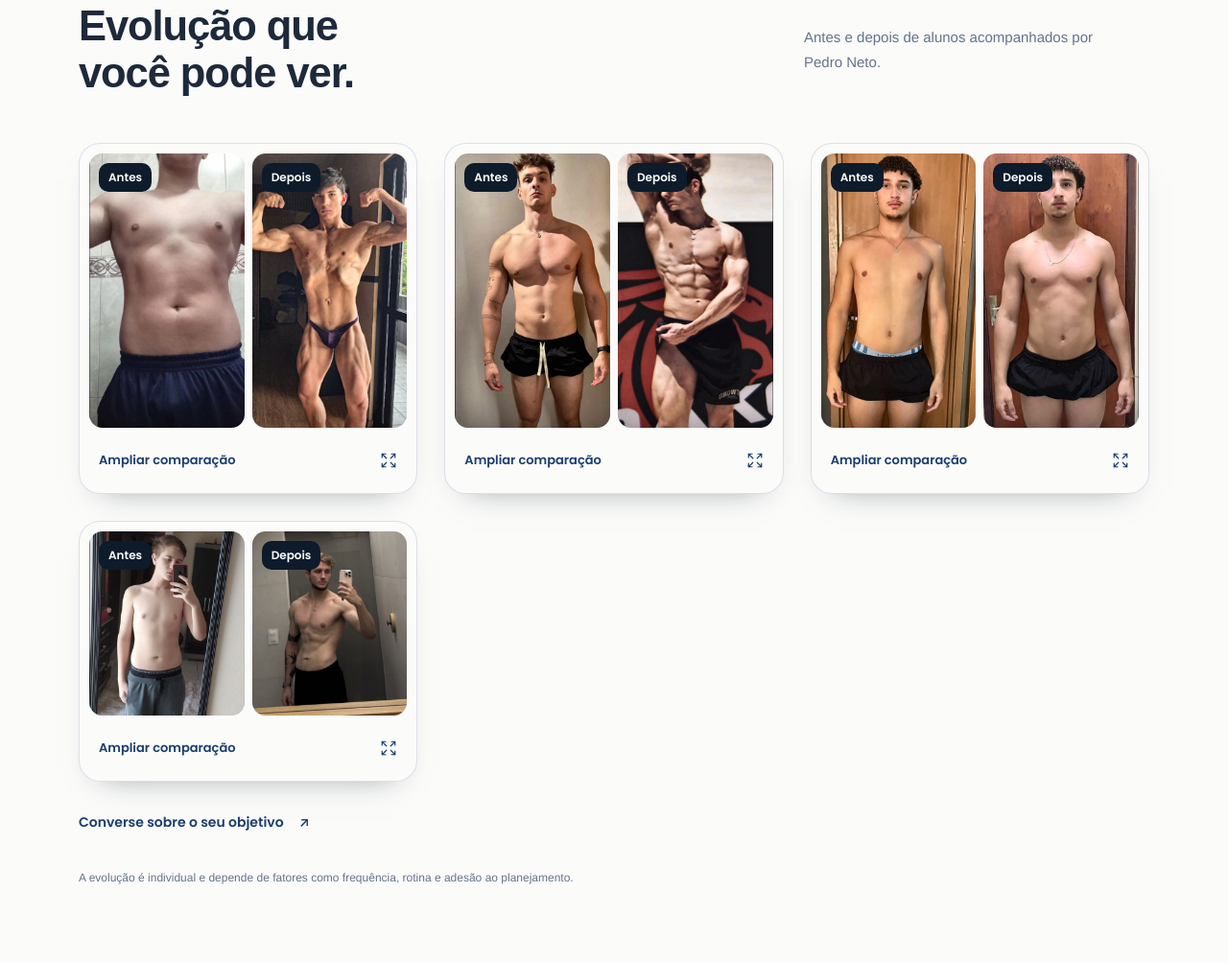
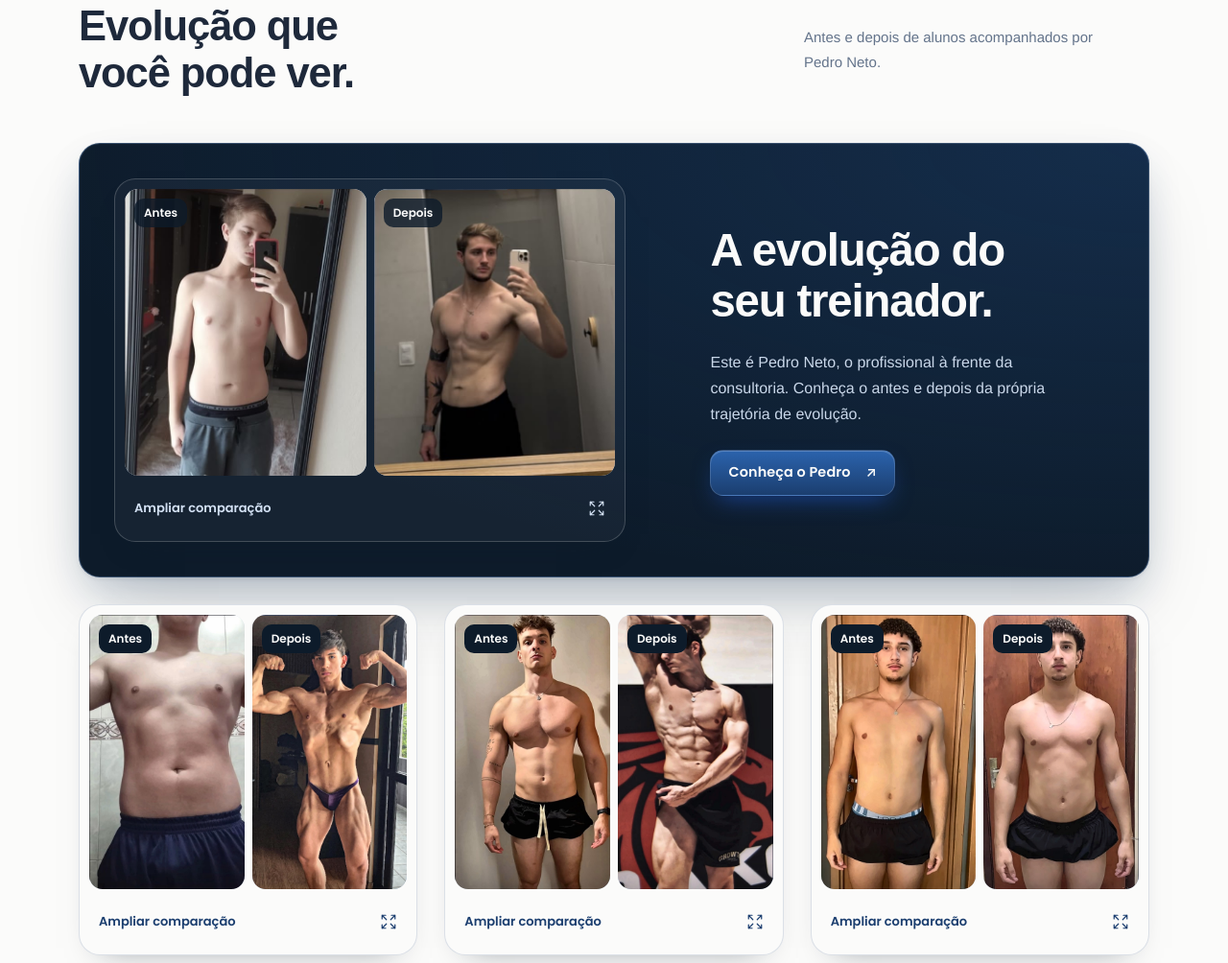
Before and after one commit to daviespedro/pedronetotreinador, a website: page js/public/index.html in a window 1280 px wide. Shown: the part 2646-3650 px from the top of the page at 96% size. Drawn offline with Linux system fonts and the light colour scheme.

Commit message:
feat: destaca evolução do Pedro Neto na galeria

```diff
--- a/js/public/consultoria-config.js
+++ b/js/public/consultoria-config.js
@@ -11,10 +11,10 @@ window.consultoriaConfig = {
   // Adicione apenas material autorizado. Cada entrada pode ter fotos, relato ou ambos.
   // { nome: '', antes: '', depois: '', relato: '', avatar: '' }
   resultados: [
+    { nome: 'Pedro Neto', montagem: 'image/evolucao-04.jpg', compacta: true, destaque: true },
     { montagem: 'image/evolucao-01.jpg' },
     { montagem: 'image/evolucao-02.jpg' },
     { montagem: 'image/evolucao-03.jpg' },
-    { montagem: 'image/evolucao-04.jpg', compacta: true },
   ],
   planos: {
     trimestral: { valor: 'R$ 499,90' },
--- a/js/public/consultoria.css
+++ b/js/public/consultoria.css
@@ -1482,3 +1482,58 @@
 .landing .comparison-art-compact [data-after] {
   left: -125.559701%;
 }
+
+/* A trajetória do próprio treinador abre a galeria. */
+.landing .result-owner {
+  grid-column: 1 / -1;
+  display: grid;
+  grid-template-columns: minmax(0, 1.2fr) minmax(0, 1fr);
+  align-items: center;
+  gap: clamp(28px, 5vw, 64px);
+  padding: clamp(16px, 3vw, 36px);
+  border: 1px solid #759bce66;
+  border-radius: var(--r-lg);
+  background: radial-gradient(ellipse at 100% 0, #2b63ad40, transparent 75%), var(--navy);
+  box-shadow: var(--shadow-lg);
+  color: var(--white);
+}
+.landing .result-owner .result-slot {
+  border-color: #ffffff30;
+  background: #ffffff0a;
+}
+.landing .result-owner .result-expand {
+  color: #d2e0f3;
+}
+.landing .result-owner .result-expand:hover {
+  background: #ffffff0a;
+}
+.landing .result-owner .comparison span {
+  background: #0d1b2acc;
+}
+.landing .result-owner-copy {
+  padding: clamp(8px, 2vw, 24px);
+}
+.landing .result-owner-copy h3 {
+  font-size: clamp(30px, 3.7vw, 48px);
+  line-height: 1.12;
+}
+.landing .result-owner-copy p {
+  margin-block: 24px;
+  color: #c9d7e9;
+  font-size: 16px;
+}
+.landing .result-owner-copy a {
+  display: inline-flex;
+  align-items: center;
+  gap: 16px;
+  min-height: 48px;
+}
+@media (max-width: 760px) {
+  .landing .result-owner {
+    grid-template-columns: minmax(0, 1fr);
+    gap: 16px;
+  }
+  .landing .result-owner-copy {
+    padding: 12px 8px 16px;
+  }
+}
--- a/js/public/consultoria.js
+++ b/js/public/consultoria.js
@@ -114,7 +114,7 @@ for (const [selector, value] of [
 
 const results = document.querySelector('[data-results]');
 const resultTemplate = document.getElementById('result-template');
-const cards = config.resultados.flatMap(({ nome, antes, depois, relato, avatar, montagem, compacta }) => {
+const cards = config.resultados.flatMap(({ nome, antes, depois, relato, avatar, montagem, compacta, destaque }) => {
   const hasPhotos = Boolean(montagem || (antes && depois));
   if (!hasPhotos && !relato) return [];
 
@@ -149,6 +149,12 @@ const cards = config.resultados.flatMap(({ nome, antes, depois, relato, avatar,
     }
   } else {
     testimonial.remove();
+  }
+  if (destaque && hasPhotos) {
+    card.classList.add('result-owner');
+    card.append(document.getElementById('owner-result-template').content.cloneNode(true));
+    comparison.querySelector('[data-before]').alt = 'Pedro Neto antes, em registro da própria evolução';
+    comparison.querySelector('[data-after]').alt = 'Pedro Neto depois, em registro da própria evolução';
   }
   return [card];
 });
--- a/js/public/index.html
+++ b/js/public/index.html
@@ -137,6 +137,13 @@
           </div>
         </article>
       </div>
+      <template id="owner-result-template">
+        <div class="result-owner-copy">
+          <h3>A evolução do<br>seu treinador.</h3>
+          <p>Este é Pedro Neto, o profissional à frente da consultoria. Conheça o antes e depois da própria trajetória de evolução.</p>
+          <a class="btn-primary" href="#sobre">Conheça o Pedro <span aria-hidden="true">↗</span></a>
+        </div>
+      </template>
       <template id="result-template">
         <article class="result-card">
           <figure class="result-slot">
```
